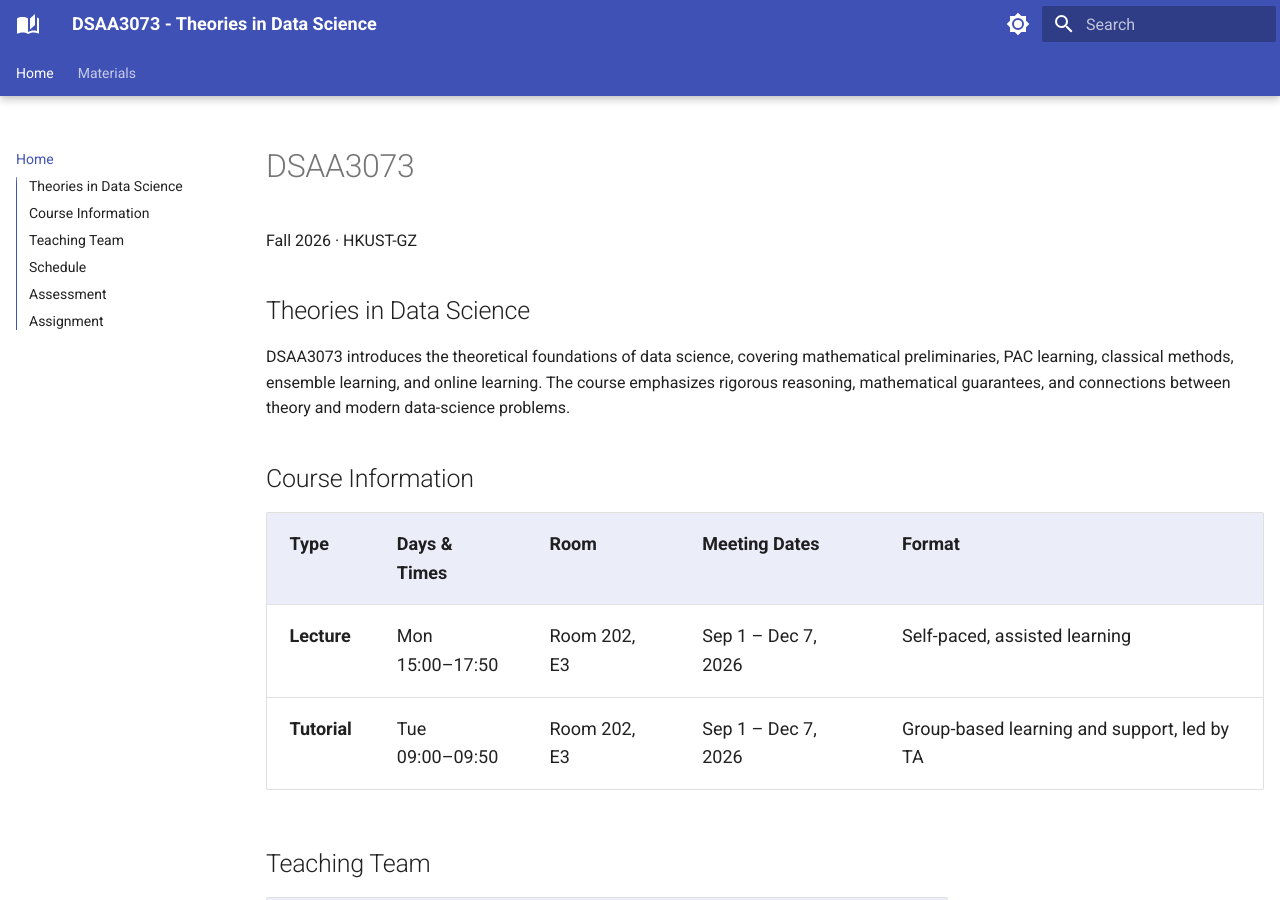
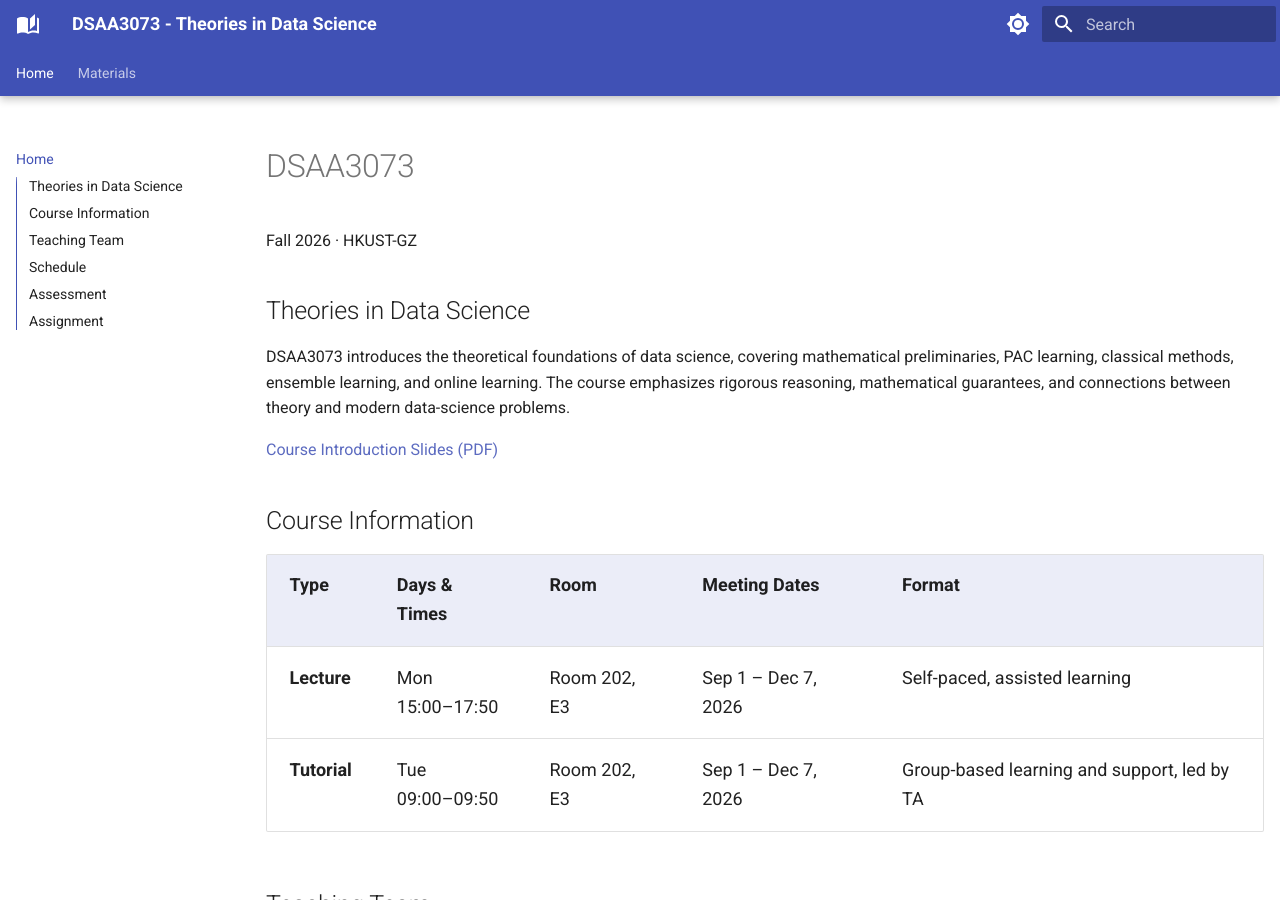
Before and after one commit to lixin2002cn/dsaa3073, an MkDocs documentation site: the page built from docs/index.md, in a window 1280 px wide and 900 px high. Built offline with MkDocs 1.6.1 and Material for MkDocs 9.7.7, drawn with Linux system fonts in a browser that asks for light colours.

Commit message:
Link course introduction slides from Home

```diff
--- a/docs/index.md
+++ b/docs/index.md
@@ -8,6 +8,8 @@ DSAA3073 introduces the theoretical foundations of data science, covering
 mathematical preliminaries, PAC learning, classical methods, ensemble learning,
 and online learning. The course emphasizes rigorous reasoning, mathematical
 guarantees, and connections between theory and modern data-science problems.
+
+[Course Introduction Slides (PDF)](pdfs/course-introduction/intro-logistics-slides.pdf)
 
 ## Course Information
 
```
Also changed, not shown: 1 other file.
